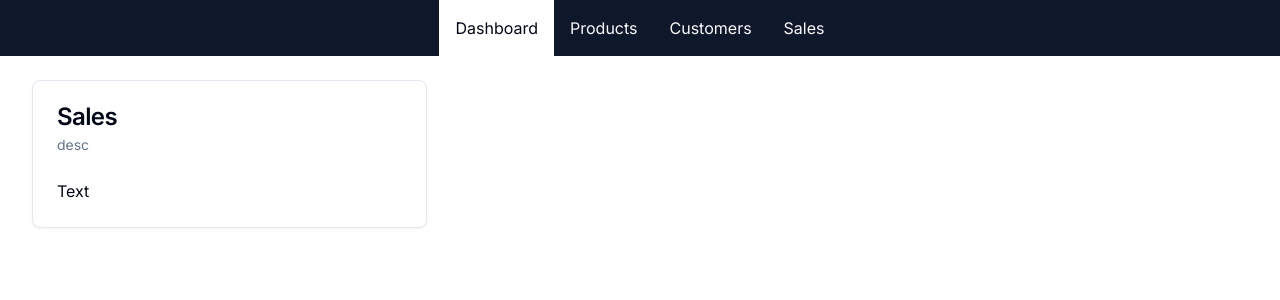
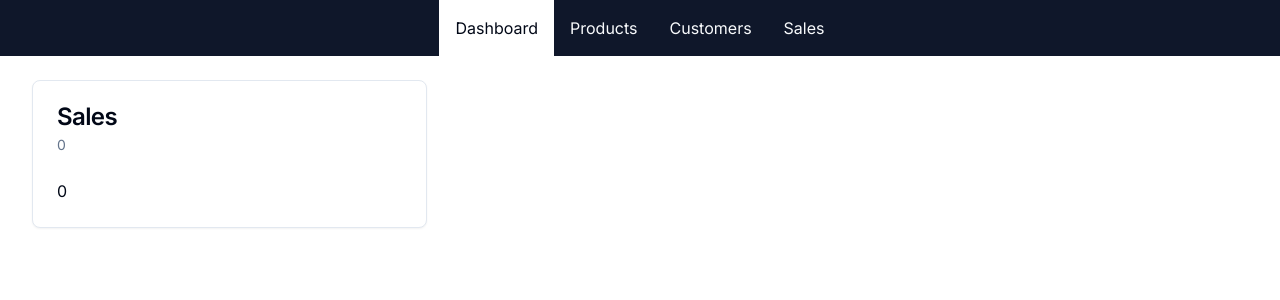
Before and after one commit to kutaysahindev/ecom-boilerplate, a Next.js app: page /admin in a window 1280 px wide. Shown: the top 300 px of the page. Built offline with nearby package versions, Linux system fonts and the light colour scheme; no server answers; the database is empty.

Commit message:
Fetch sales data using prisma

```diff
--- a/src/app/admin/page.tsx
+++ b/src/app/admin/page.tsx
@@ -5,11 +5,29 @@ import {
   CardHeader,
   CardTitle,
 } from "@/components/ui/card";
+import db from "@/db/db";
 
-export default function AdminDashboard() {
+async function getSalesData() {
+  const data = await db.order.aggregate({
+    _sum: { pricePaidInCents: true },
+    _count: true,
+  });
+
+  return {
+    amount: (data._sum.pricePaidInCents || 0) / 100,
+    numberOfSales: data._count,
+  };
+}
+
+export default async function AdminDashboard() {
+  const salesData = await getSalesData();
   return (
     <div className="grid grid-cols-1 md:grid-cols-2 lg:grid-cols-3 gap-4">
-      <DashboardCard title="Sales" subtitle="desc" body="Text" />
+      <DashboardCard
+        title="Sales"
+        subtitle={salesData.numberOfSales}
+        body={salesData.amount}
+      />
     </div>
   );
 }
--- /dev/null
+++ b/src/db/db.ts
@@ -0,0 +1,15 @@
+import { PrismaClient } from "@prisma/client";
+
+const prismaClientSingleton = () => {
+  return new PrismaClient();
+};
+
+declare global {
+  var prisma: undefined | ReturnType<typeof prismaClientSingleton>;
+}
+
+const db = globalThis.prisma ?? prismaClientSingleton();
+
+export default db;
+
+if (process.env.NODE_ENV !== "production") globalThis.prisma = db;
```
